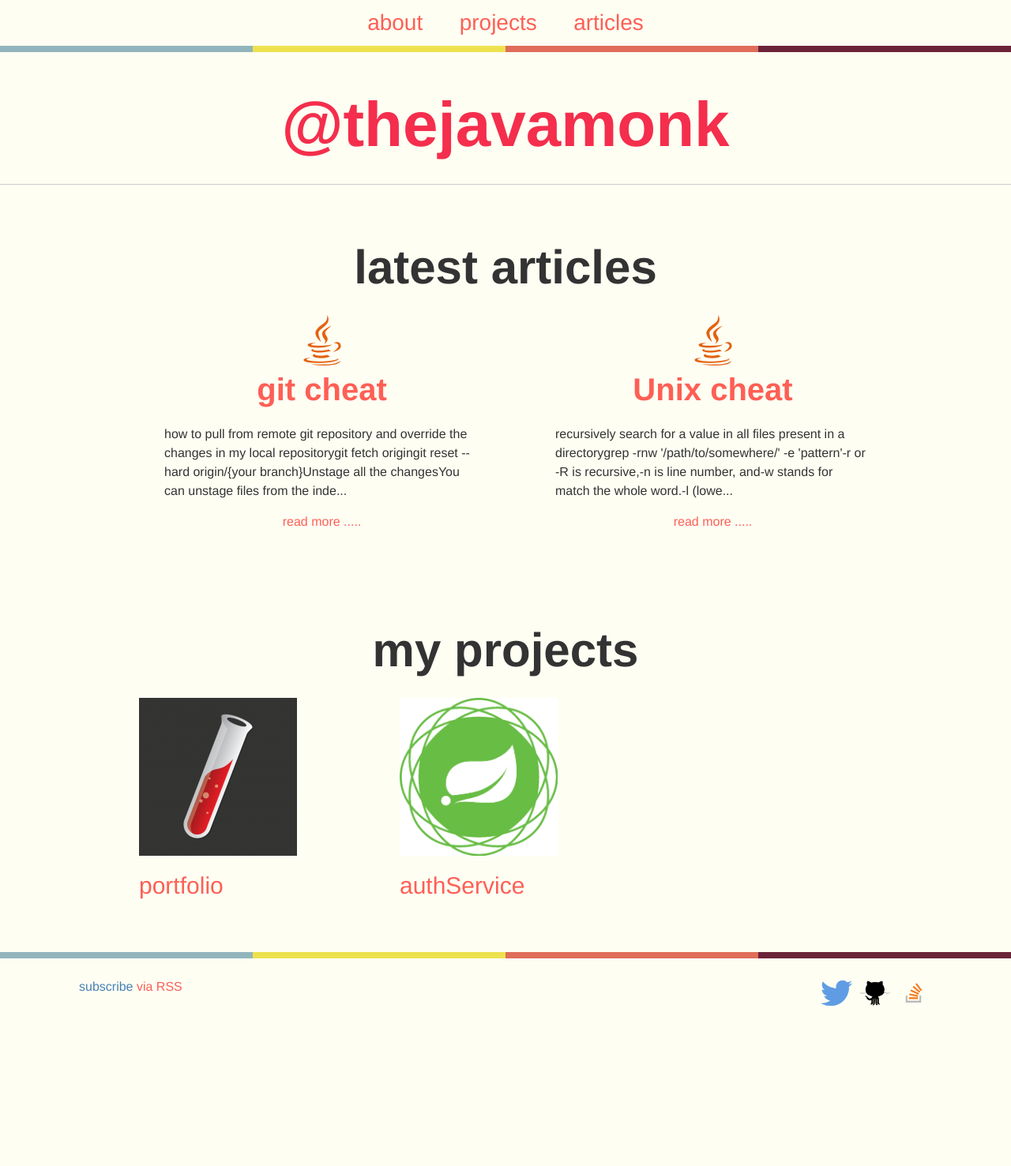
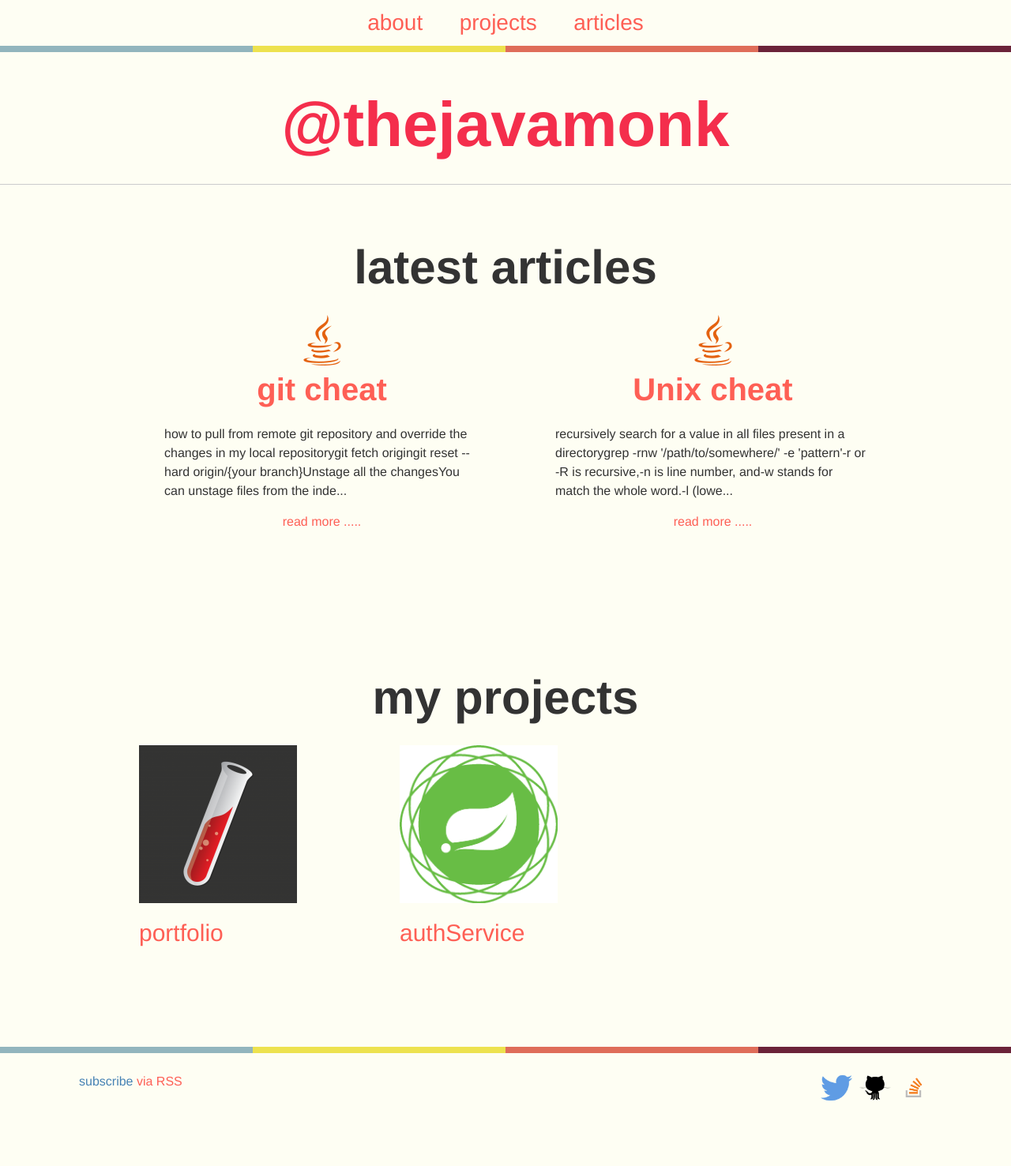
Before and after one commit to thejavamonk/thejavamonk.github.io, a Jekyll site: the page built from index.html, in a window 1280 px wide. Shown: the whole page at 79% size. Built offline with Jekyll 4.4.1, drawn with Linux system fonts in a browser that asks for light colours; before the commit the page ends 1357 px from its top, so only the background shows below that.

Commit message:
fixed issue with css

```diff
--- a/_sass/_layout.scss
+++ b/_sass/_layout.scss
@@ -53,7 +53,7 @@
 }
 
 .site-section-last {
-    padding-bottom: #h1-font-size;
+    padding-bottom: $h1-font-size;
 }
 
 .project-image{
```
